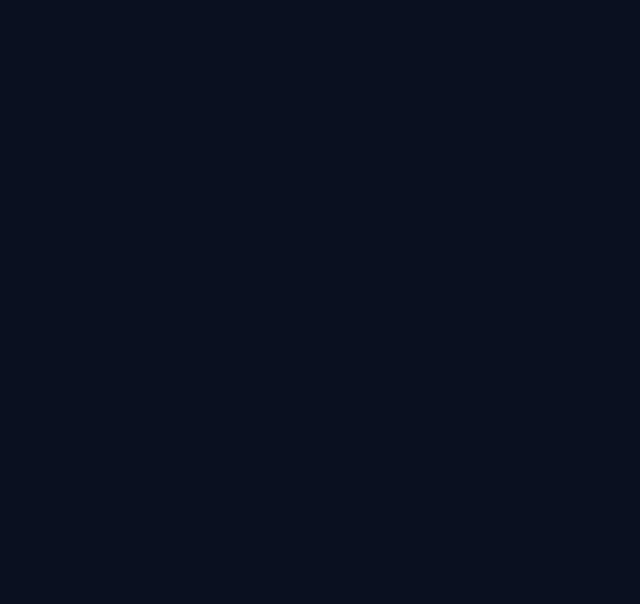
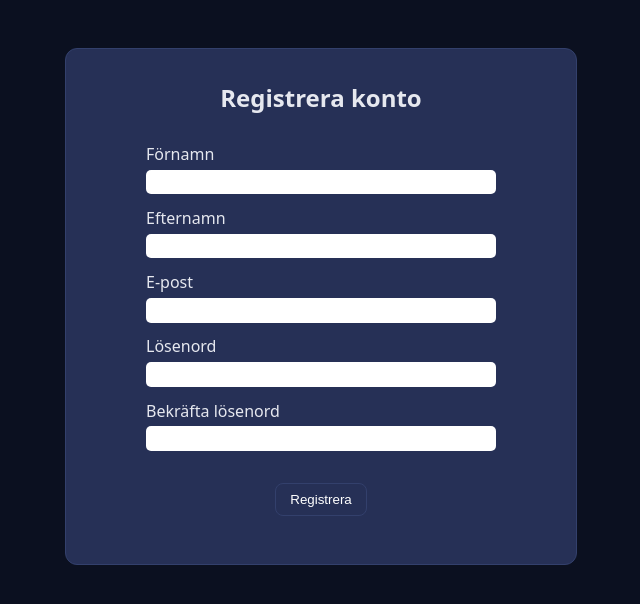
Before and after one commit to FantasticG5/frontend, a React (Vite) app: page /register in a window 1280 px wide. Before the commit this address had no page. Shown: the top 604 px of the page, without its empty margins (319-959 px from the left). Built offline with nearby package versions, Linux system fonts and the light colour scheme.

Commit message:
RegisterForm & Page created, styling for better annd easier UX.

```diff
--- a/src/App.jsx
+++ b/src/App.jsx
@@ -4,6 +4,7 @@ import HomePage from "./pages/HomePage";
 import MyBookings from "./pages/MyBookings";
 import "./styles.css";
 import Sessions from "./pages/Sessions";
+import RegisterForm from "./components/RegisterForm";
 
 export default function App() {
   return (
@@ -12,6 +13,7 @@ export default function App() {
           <Route path="/" element={<HomePage />} />
           <Route path="/bookings" element={<MyBookings />} />
           <Route path="/sessions" element={<Sessions />} />
+          <Route path="/register" element={<RegisterForm />} />
         </Routes>
       </Router>
   );
--- /dev/null
+++ b/src/components/RegisterForm.jsx
@@ -0,0 +1,93 @@
+import React from 'react'
+import { useState } from "react";
+// import { registerUser } from "../services/authService"
+import Toast from "./Toast";
+
+export default function RegisterForm() {
+    const [form, setForm] = useState({ firstName: "", lastName: "", email: "", password: "", confirmPassword: ""});
+    const [toast, setToast] = useState({ message: "", type: "success"});
+    const [loading, setLoading] = useState(false);
+
+    function handleChange(e) {
+        setForm({ ...form, [e.target.name]: e.target.value})
+    }
+
+    async function handleSubmit(e) {
+        e.preventDefault();
+        if(form.password !== form.confirmPassword) {
+            setToast({ message: "Lösenorden matchar inte", type: "error"});
+            return;
+        }
+
+        try {
+            setLoading(true);
+            const res = await registerUser(form);
+            setToast({ message: res.messagem, type: "success"})
+        } catch (err) {
+            setToast({ message: err.message, type: "error"})
+        } finally {
+            setLoading(false);
+        }
+    }
+
+    return (
+        <div className="register-page-container">
+            <form className="register-form" onSubmit={handleSubmit}>
+                <h2>Registrera konto</h2>
+
+                <label className="register-label">Förnamn</label>
+                <input
+                className="register-input"
+                name="firstName"
+                value={form.firstName}
+                onChange={handleChange}
+                />
+
+                <label className="register-label">Efternamn</label>
+                <input
+                className="register-input"
+                name="lastName"
+                value={form.lastName}
+                onChange={handleChange}
+                />
+
+                <label className="register-label">E-post</label>
+                <input
+                className="register-input"
+                name="email"
+                type="email"
+                value={form.email}
+                onChange={handleChange}
+                />
+
+                <label className="register-label">Lösenord</label>
+                <input
+                className="register-input"
+                name="password"
+                type="password"
+                value={form.password}
+                onChange={handleChange}
+                />
+
+                <label className="register-label">Bekräfta lösenord</label>
+                <input
+                className="register-input"
+                name="confirmPassword"
+                type="password"
+                value={form.confirmPassword}
+                onChange={handleChange}
+                />
+
+                <button className='register-button' type="submit" disabled={loading}>
+                {loading ? "Registrerar..." : "Registrera"}
+                </button>
+
+                <Toast
+                message={toast.message}
+                type={toast.type}
+                onClose={() => setToast({ message: "" })}
+                />
+            </form>
+        </div>
+    )
+}
--- a/src/styles.css
+++ b/src/styles.css
@@ -193,3 +193,51 @@ h1 { margin: 0 0 16px; }
 .session-title{
   text-align: center;
 }
+
+.register-page-container {
+  max-width: 40%;
+  margin: 48px auto;
+  cursor: default;
+}
+
+
+.register-form {
+  display: flex;
+  flex-direction: column;
+  background: #263056;
+  border: 1px solid #33406c;
+  padding: 2rem 5rem;
+  border-radius: 12px;
+}
+
+.register-form > h2 {
+  text-align: center;
+  margin: 0 0 1rem 0;
+}
+
+.register-label {
+  padding: 0.8rem 0 0.3rem 0;
+  text-align: left;
+}
+
+.register-input {
+  padding: 0.3rem;
+  border-radius: 5px;
+  border: none;
+  cursor: text;
+}
+
+.register-button {
+  margin: 2rem auto 1rem;
+  background: transparent;
+  color: #fff;
+  border: 1px solid #33406c;
+  padding: 8px 14px;
+  border-radius: 8px;
+  cursor: pointer;
+  max-width: 40%;
+}
+
+.register-button:hover {
+  border-color: #4b5aa0;
+}
```
Also changed, not shown: src/pages/RegisterPage.jsx (added, +10 -0 lines).
